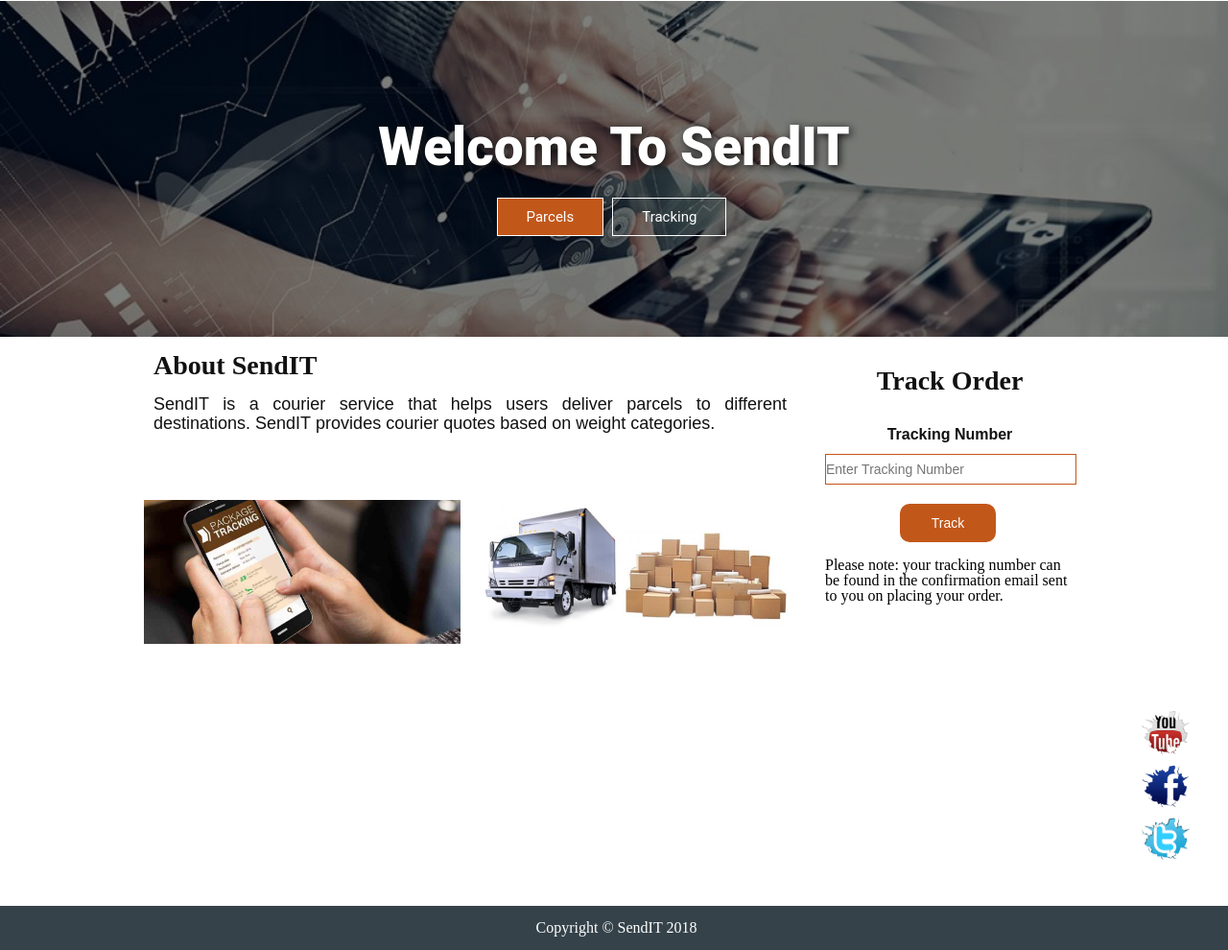
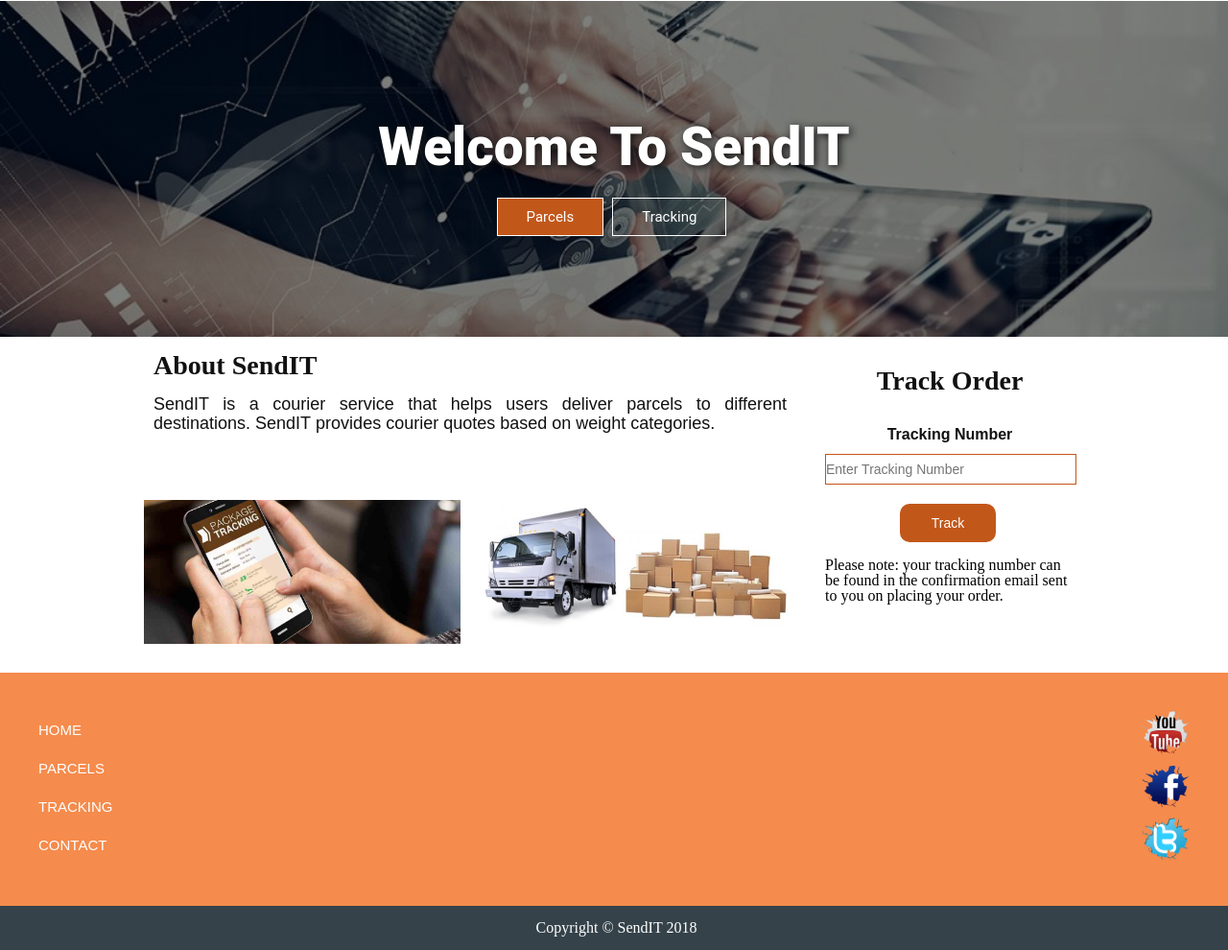
Before and after one commit to awesomeKelly04/SendIT-Repository, a plain HTML site: page index.html in a window 1280 px wide. Shown: the part 121-1111 px from the top of the page at 96% size. Drawn offline with Linux system fonts and the light colour scheme.

Commit message:
changing some css properties and page designs of the UI

```diff
--- a/css/style.css
+++ b/css/style.css
@@ -492,7 +492,7 @@ main section div table th {
 
 footer {
 	width: 100%;
-	background-color: f58b4c;
+	background-color: #f58b4c;
 	margin-top: 10px;
 	overflow: hidden;
 }
```
